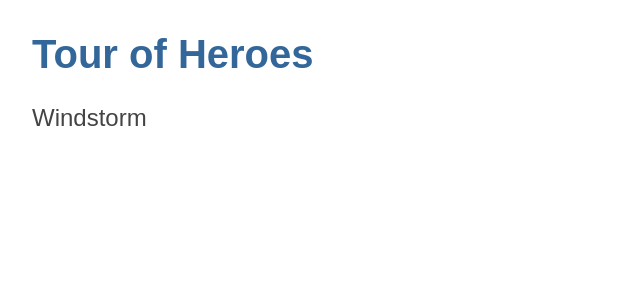
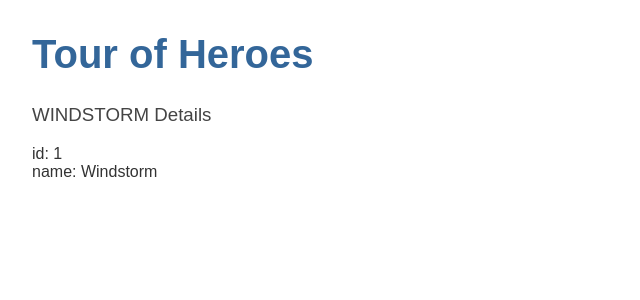
Before and after one commit to Di-Strix/angular-tour-of-heroes, an Angular app: page / in a window 1280 px wide. Shown: the top 300 px of the page, without its empty margins (0-640 px from the left). Built offline with nearby package versions, Linux system fonts and the light colour scheme.

Commit message:
feat: Hero interface. Display hero info

```diff
--- /dev/null
+++ b/src/app/hero.ts
@@ -0,0 +1,4 @@
+export interface Hero {
+  id: number;
+  name: string;
+}
--- a/src/app/heroes/heroes.component.html
+++ b/src/app/heroes/heroes.component.html
@@ -1 +1,3 @@
-<h2>{{ hero }}</h2>
+<h3>{{ hero.name | uppercase }} Details</h3>
+<div><span>id: </span>{{ hero.id }}</div>
+<div><span>name: </span>{{ hero.name }}</div>
--- a/src/app/heroes/heroes.component.ts
+++ b/src/app/heroes/heroes.component.ts
@@ -1,4 +1,5 @@
 import { Component, OnInit } from '@angular/core';
+import { Hero } from '../hero';
 
 @Component({
   selector: 'app-heroes',
@@ -6,7 +7,10 @@
   styleUrls: ['./heroes.component.css']
 })
 export class HeroesComponent implements OnInit {
-  hero = 'Windstorm'
+  hero: Hero = {
+    id: 1,
+    name: 'Windstorm'
+  }
 
   constructor() { }
 
```
